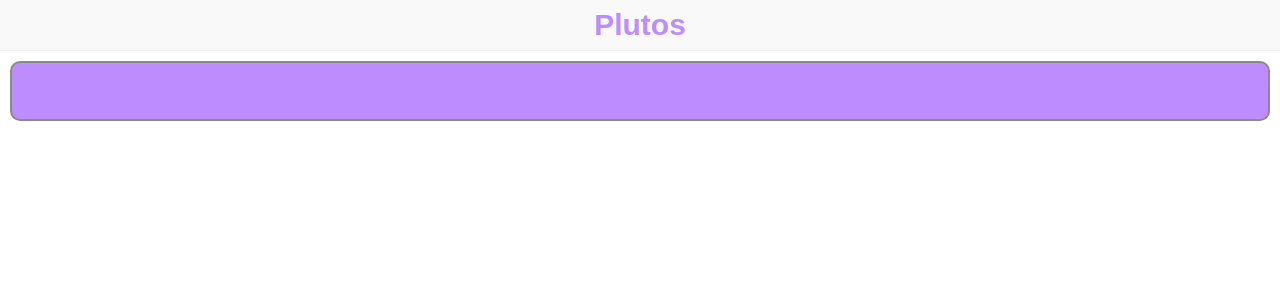
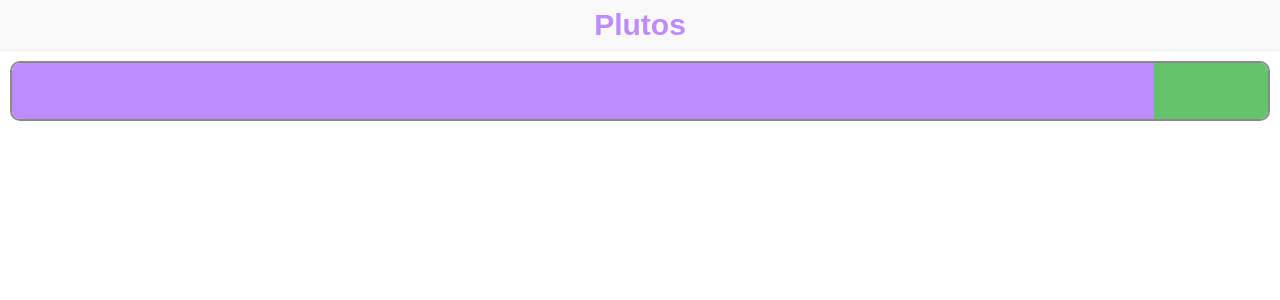
Before and after one commit to hadrianhughes/plutos, a React app: page / in a window 1280 px wide. Shown: the top 300 px of the page. Built offline with nearby package versions, Linux system fonts and the light colour scheme; the HTML template or start-up script is replaced by a standard one.

Commit message:
FinanceBarItems have a color.

```diff
--- a/src/components/FinanceBar.jsx
+++ b/src/components/FinanceBar.jsx
@@ -14,7 +14,8 @@ const FinanceBar = ({ incomeItems }) => (
         amount={item.amount}
         period={item.period}
         note={item.note}
-        portion={item.portion} />
+        portion={item.portion}
+        color={item.color} />
     ))}
   </div>
 );
--- a/src/components/FinanceBarItem.jsx
+++ b/src/components/FinanceBarItem.jsx
@@ -8,9 +8,10 @@ const FinanceBarItem = ({
   amount,
   period,
   note,
-  portion
+  portion,
+  color
 }) => (
-  <div className="FinanceBarItem" style={{width: portion + '%'}}>
+  <div className="FinanceBarItem" style={{width: portion + '%', backgroundColor: color}}>
   </div>
 );
 
--- a/src/mock-data/income.json
+++ b/src/mock-data/income.json
@@ -4,13 +4,15 @@
     "source": "My job",
     "amount": 2000,
     "period": 4,
-    "note": "Hello world"
+    "note": "Hello world",
+    "color": "#bd8cff"
   },
   {
     "name": "Other",
     "source": "Side job",
     "amount": 200,
     "period": 4,
-    "note": "Something"
+    "note": "Something",
+    "color": "#64c46c"
   }
 ]
--- a/src/reducers/Dash.js
+++ b/src/reducers/Dash.js
@@ -6,12 +6,11 @@ const Dash = (state = {
     case 'ADD_INCOME_ITEM': {
       const total = state.totalIncome + action.item.amount;
       let incomeItems = [...state.incomeItems, {...action.item, id: action.id}];
-      incomeItems = incomeItems.map(item => (
-        {
-          ...item,
-          portion: (item.amount / total) * 100
-        }
-      ));
+      incomeItems = incomeItems.map(item => ({
+        ...item,
+        portion: (item.amount / total) * 100,
+      }));
+
       return {
         ...state,
         incomeItems: incomeItems,
--- a/src/styles/FinanceBar.scss
+++ b/src/styles/FinanceBar.scss
@@ -6,5 +6,5 @@
   height: 60px;
   border: 2px solid color(medium-dark-grey);
   border-radius: 10px;
-  background: color(brand-violet);
+  overflow: hidden;
 }
```
